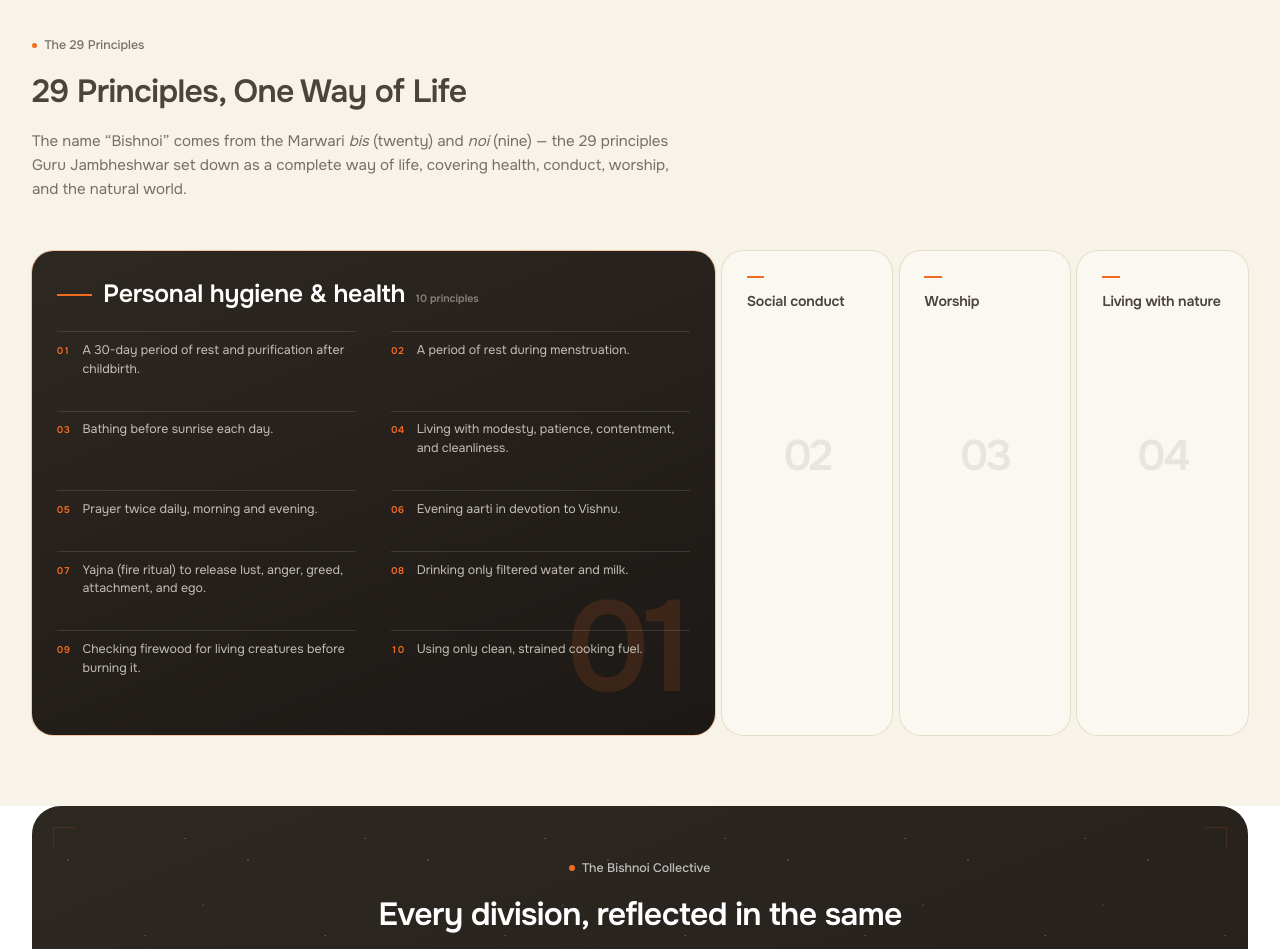
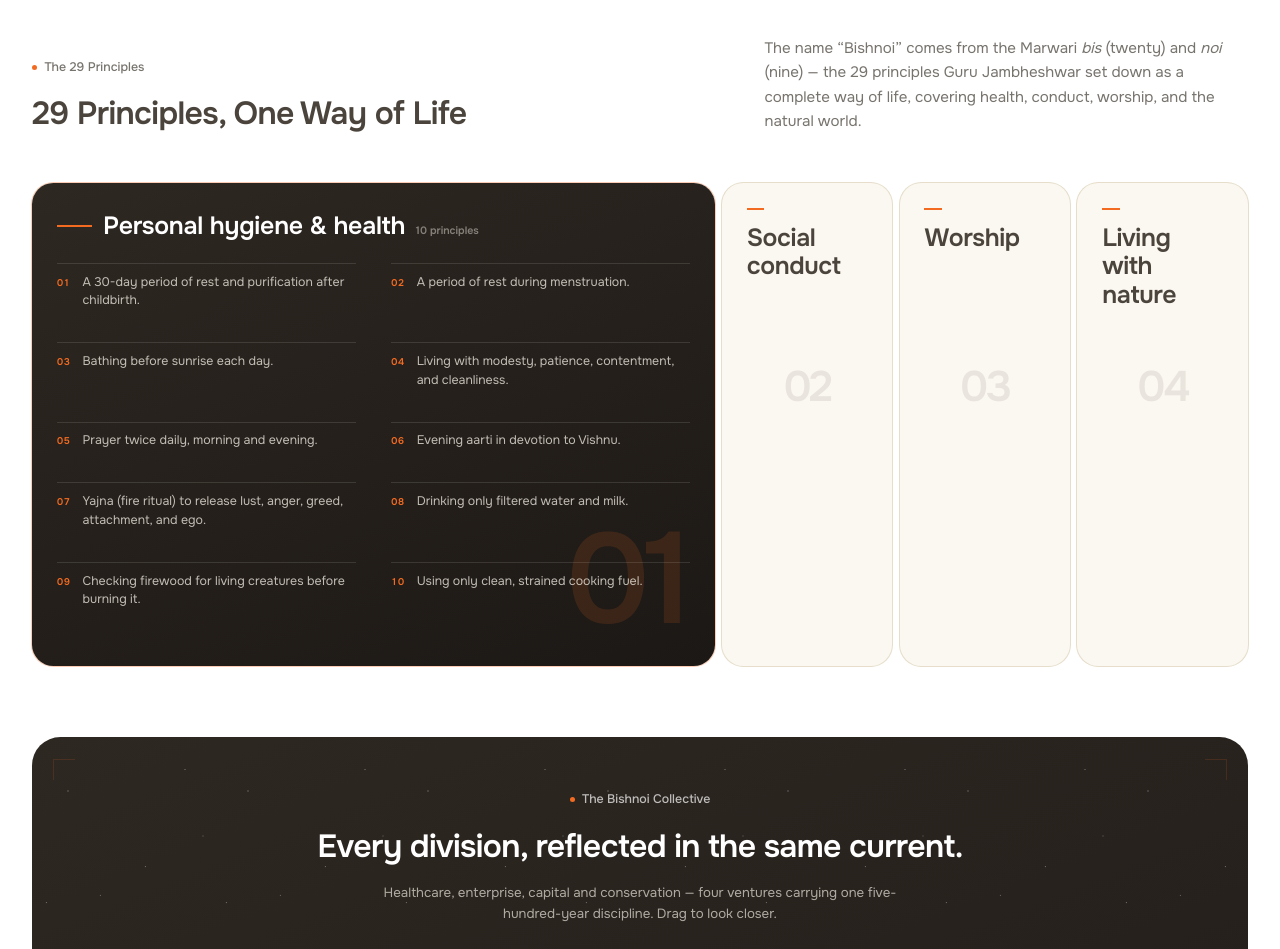
Before and after one commit to backenddepartment/bishnoi, a Next.js app: page / in a window 1280 px wide. Shown: the part 1460-2409 px from the top of the page. Built offline with nearby package versions, Linux system fonts and the light colour scheme.

Commit message:
feat: enhance MirrorHall component with hover panning and improve Principles layout for better responsiveness

```diff
--- a/src/components/MirrorHall.tsx
+++ b/src/components/MirrorHall.tsx
@@ -78,6 +78,11 @@ export default function MirrorHall({ introReady }: MirrorHallProps) {
   // always fills the container edge-to-edge instead of leaving empty space
   // whenever there aren't enough cards on one side (e.g. at the first card).
   const [shiftPx, setShiftPx] = useState(0);
+  // The track's full scrollable range, and the shift the bare cursor is
+  // asking for while it hovers the row — null whenever the pointer is away,
+  // which hands control back to the active card's centered shift.
+  const [maxShiftPx, setMaxShiftPx] = useState(0);
+  const [hoverShiftPx, setHoverShiftPx] = useState<number | null>(null);
 
   const count = HALL_CARDS.length;
   const active = HALL_CARDS[activeIndex];
@@ -134,6 +139,7 @@ export default function MirrorHall({ introReady }: MirrorHallProps) {
       const activeCenter = activeEl.offsetLeft + activeEl.offsetWidth / 2;
       const desired = activeCenter - containerWidth / 2;
       const maxShift = Math.max(0, trackWidth - containerWidth);
+      setMaxShiftPx(maxShift);
       setShiftPx(Math.min(Math.max(desired, 0), maxShift));
     };
 
@@ -162,11 +168,24 @@ export default function MirrorHall({ introReady }: MirrorHallProps) {
   };
 
   const handlePointerMove = (e: React.PointerEvent<HTMLDivElement>) => {
-    if (!draggingRef.current) return;
-    const dx = e.clientX - startXRef.current;
-    if (Math.abs(dx) > 4) movedRef.current = true;
-    setDragOffsetPx(dx);
+    if (draggingRef.current) {
+      const dx = e.clientX - startXRef.current;
+      if (Math.abs(dx) > 4) movedRef.current = true;
+      setDragOffsetPx(dx);
+      return;
+    }
+
+    // Bare hover pans the row: the cursor's horizontal position across the
+    // container maps onto the track's full range, so you can browse the whole
+    // hall without pressing anything or reaching for the arrows below.
+    if (!canHover || e.pointerType !== "mouse" || maxShiftPx <= 0) return;
+    const rect = e.currentTarget.getBoundingClientRect();
+    const margin = rect.width * 0.1; // dead zones at each edge so the ends are easy to hold
+    const ratio = (e.clientX - rect.left - margin) / Math.max(1, rect.width - margin * 2);
+    setHoverShiftPx(Math.min(1, Math.max(0, ratio)) * maxShiftPx);
   };
+
+  const handlePointerLeave = () => setHoverShiftPx(null);
 
   const endDrag = () => {
     if (!draggingRef.current) return;
@@ -175,6 +194,7 @@ export default function MirrorHall({ introReady }: MirrorHallProps) {
     if (dragOffsetPx <= -DRAG_THRESHOLD) goTo(activeIndex + 1);
     else if (dragOffsetPx >= DRAG_THRESHOLD) goTo(activeIndex - 1);
     setDragOffsetPx(0);
+    setHoverShiftPx(null);
   };
 
   // Cards are plain, uniform, front-facing flex items — no rotation, no
@@ -183,6 +203,11 @@ export default function MirrorHall({ introReady }: MirrorHallProps) {
   // there's room on both sides, and otherwise pins the track flush against
   // whichever edge it's nearest — so the row always fills the container
   // edge-to-edge instead of leaving dead space around a small centered block.
+  // While the cursor is panning the row it owns the shift; otherwise the
+  // active card's centered position does.
+  const isHoverPanning = !isDragging && hoverShiftPx !== null;
+  const effectiveShift = isHoverPanning ? (hoverShiftPx as number) : shiftPx;
+
   const trackStyle: React.CSSProperties = {
     position: "absolute",
     top: "50%",
@@ -191,8 +216,8 @@ export default function MirrorHall({ introReady }: MirrorHallProps) {
     alignItems: "center",
     gap: `${CARD_GAP}rem`,
     height: `${CARD_H}rem`,
-    transform: `translateY(-50%) translateX(${-shiftPx + dragOffsetPx}px)`,
-    transition: isDragging ? "none" : `transform .6s ${EASE}`,
+    transform: `translateY(-50%) translateX(${-effectiveShift + dragOffsetPx}px)`,
+    transition: isDragging ? "none" : `transform ${isHoverPanning ? ".45s" : ".6s"} ${EASE}`,
   };
 
   const cardBoxStyle: React.CSSProperties = {
@@ -250,14 +275,25 @@ export default function MirrorHall({ introReady }: MirrorHallProps) {
             </defs>
           </svg>
 
-          <div style={{ position: "relative", zIndex: 2, textAlign: "center", maxWidth: "38rem", marginInline: "auto" }}>
+          <div style={{ position: "relative", zIndex: 2, textAlign: "center", marginInline: "auto" }}>
             <div className="eyebrow eyebrow-light" style={{ justifyContent: "center" }}>
               <span className="dot"></span> The Bishnoi Collective
             </div>
-            <h2 style={{ marginTop: "1rem", fontSize: "2.25rem", fontWeight: 600, letterSpacing: "-.02em", color: "#fff" }}>
+            {/* one line at every width — the type scales with the viewport
+                rather than wrapping */}
+            <h2
+              style={{
+                marginTop: "1rem",
+                fontSize: "clamp(1.125rem, 4vw, 2.25rem)",
+                fontWeight: 600,
+                letterSpacing: "-.02em",
+                color: "#fff",
+                whiteSpace: "nowrap",
+              }}
+            >
               Every division, reflected in the same current.
             </h2>
-            <p style={{ marginTop: ".75rem", fontSize: ".9375rem", color: "rgba(247,243,232,.65)", lineHeight: 1.6 }}>
+            <p style={{ marginTop: ".75rem", maxWidth: "38rem", marginInline: "auto", fontSize: ".9375rem", color: "rgba(247,243,232,.65)", lineHeight: 1.6 }}>
               Healthcare, enterprise, capital and conservation — four ventures carrying one five-hundred-year discipline. Drag to look closer.
             </p>
           </div>
@@ -296,6 +332,7 @@ export default function MirrorHall({ introReady }: MirrorHallProps) {
                 onPointerMove={handlePointerMove}
                 onPointerUp={endDrag}
                 onPointerCancel={endDrag}
+                onPointerLeave={handlePointerLeave}
                 role="group"
                 aria-roledescription="carousel"
                 aria-label="The Bishnoi collective, divisions and current studies"
--- a/src/components/Principles.tsx
+++ b/src/components/Principles.tsx
@@ -112,9 +112,19 @@ export default function Principles({}: PrinciplesProps) {
   }, []);
 
   return (
-    <section id="principles" ref={sectionRef} style={{ background: "#F7F3E8" }}>
+    <section id="principles" ref={sectionRef} style={{ background: "#FFFFFF" }}>
       <div className="shell" style={{ padding: "5rem 1.25rem" }}>
-        <div style={{ display: "flex", flexDirection: "column", gap: "1.25rem", maxWidth: "46rem" }}>
+        {/* title holds the left column; the blurb sits beside it on desktop so
+            the header spans the shell instead of trailing off to empty space */}
+        <div
+          style={{
+            display: "flex",
+            flexDirection: compact ? "column" : "row",
+            alignItems: compact ? "stretch" : "flex-end",
+            gap: compact ? "1.25rem" : "4rem",
+          }}
+        >
+          <div style={{ display: "flex", flexDirection: "column", gap: "1.25rem", flex: compact ? "1 1 auto" : "1 1 0%", minWidth: 0 }}>
             <div className="eyebrow eyebrow-dark">
               <span className="dot"></span> The 29 Principles
             </div>
@@ -123,8 +133,12 @@ export default function Principles({}: PrinciplesProps) {
                 <span className="line-inner">29 Principles, One Way of Life</span>
               </span>
             </h2>
+          </div>
           <p
             style={{
+              flex: compact ? "1 1 auto" : "1 1 0%",
+              minWidth: 0,
+              maxWidth: "34rem",
               fontSize: "1.0625rem",
               lineHeight: 1.6,
               color: "rgba(74,68,60,.75)",
@@ -235,14 +249,14 @@ export default function Principles({}: PrinciplesProps) {
                         </span>
                       </>
                     ) : (
-                      compact && <h3 style={{ fontSize: "1rem", fontWeight: 600, letterSpacing: "-.01em" }}>{group.label}</h3>
+                      compact && <h3 style={{ fontSize: "1.375rem", fontWeight: 600, letterSpacing: "-.01em" }}>{group.label}</h3>
                     )}
                   </div>
 
                   {/* closed spine on desktop: the title sits under the rule and
                       wraps, since the panel is too narrow for one line */}
                   {!isOpen && !compact && (
-                    <h3 style={{ marginTop: "1rem", fontSize: "1rem", fontWeight: 600, letterSpacing: "-.01em", lineHeight: 1.3 }}>{group.label}</h3>
+                    <h3 style={{ marginTop: "1rem", fontSize: "1.75rem", fontWeight: 600, letterSpacing: "-.015em", lineHeight: 1.15 }}>{group.label}</h3>
                   )}
 
                   {isOpen ? (
```
Lines whose indentation alone changed are shown as unchanged.
